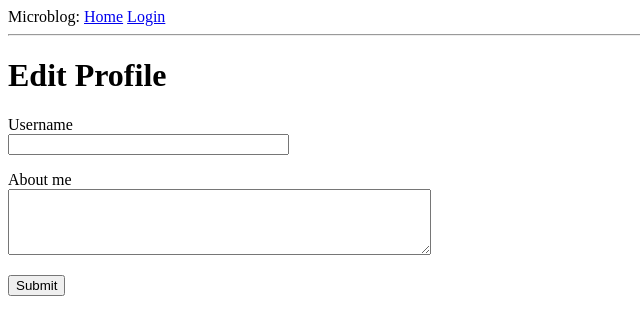
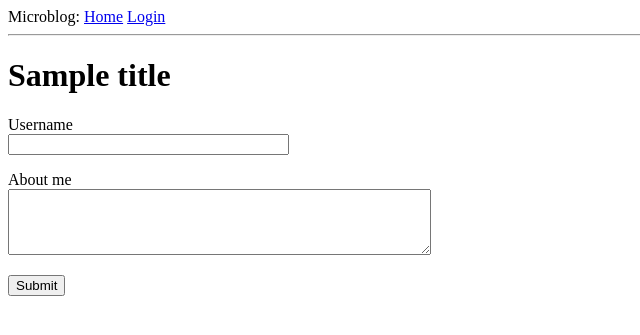
Before and after one commit to bradleetw/microblog, a Flask app: template app/templates/edit_profile.html in a window 1280 px wide. Shown: the top 335 px of the page, without its empty margins (0-640 px from the left). Run offline with Flask 2, Linux system fonts and the light colour scheme; the template is opened without the code that fills it: most values are stand-ins (such as "Sample title", 1, 10 or a date in 2020); form fields are guessed from the names that the template uses.

Commit message:
slightly modify html

```diff
--- a/app/templates/edit_profile.html
+++ b/app/templates/edit_profile.html
@@ -1,7 +1,7 @@
 {% extends "base.html" %}
 
 {% block content %}
-<h1>Edit Profile</h1>
+<h1>{{ title }}</h1>
 <form action="" method="post">
     {{ form.hidden_tag() }}
     <p>
--- a/app/templates/register.html
+++ b/app/templates/register.html
@@ -1,7 +1,7 @@
 {% extends "base.html" %}
 
 {% block content %}
-<h1>Register</h1>
+<h1>{{ title }}</h1>
 <form action="" method="post">
     {{ form.hidden_tag() }}
     <p>
```
